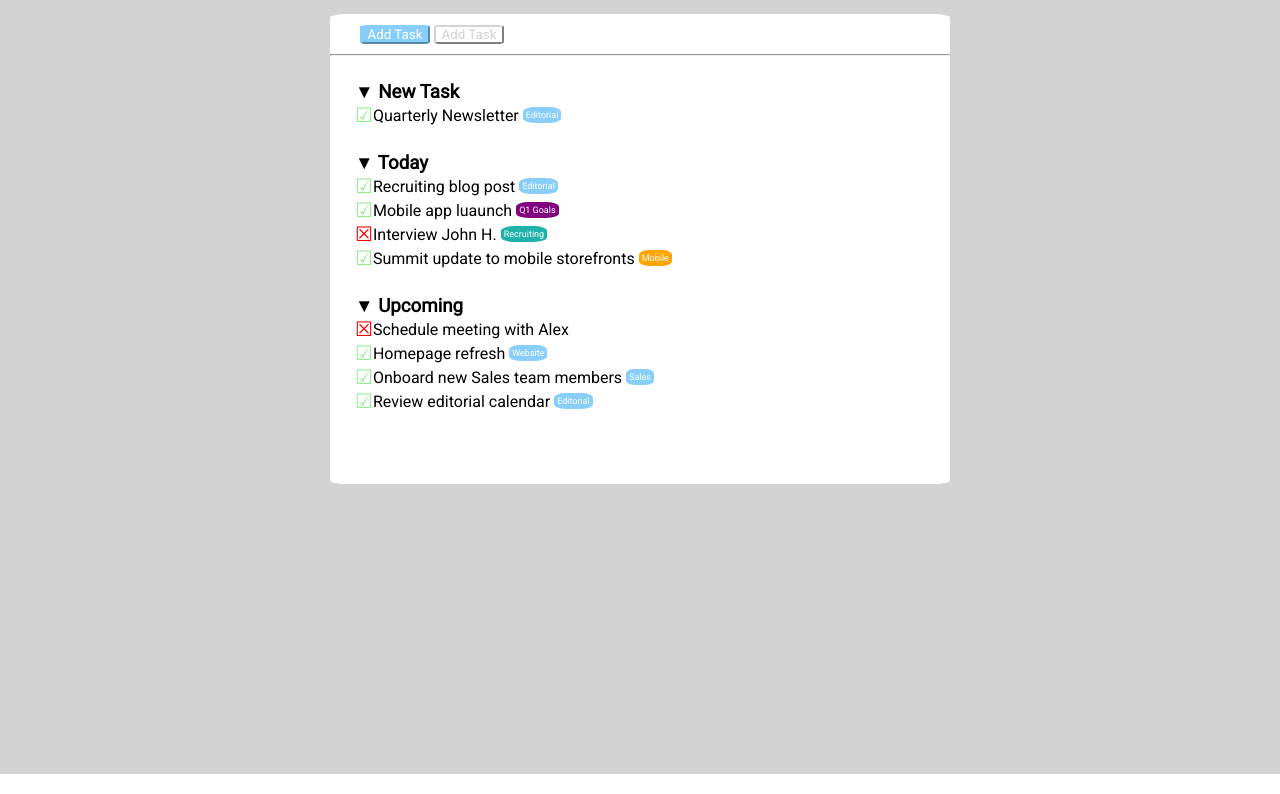
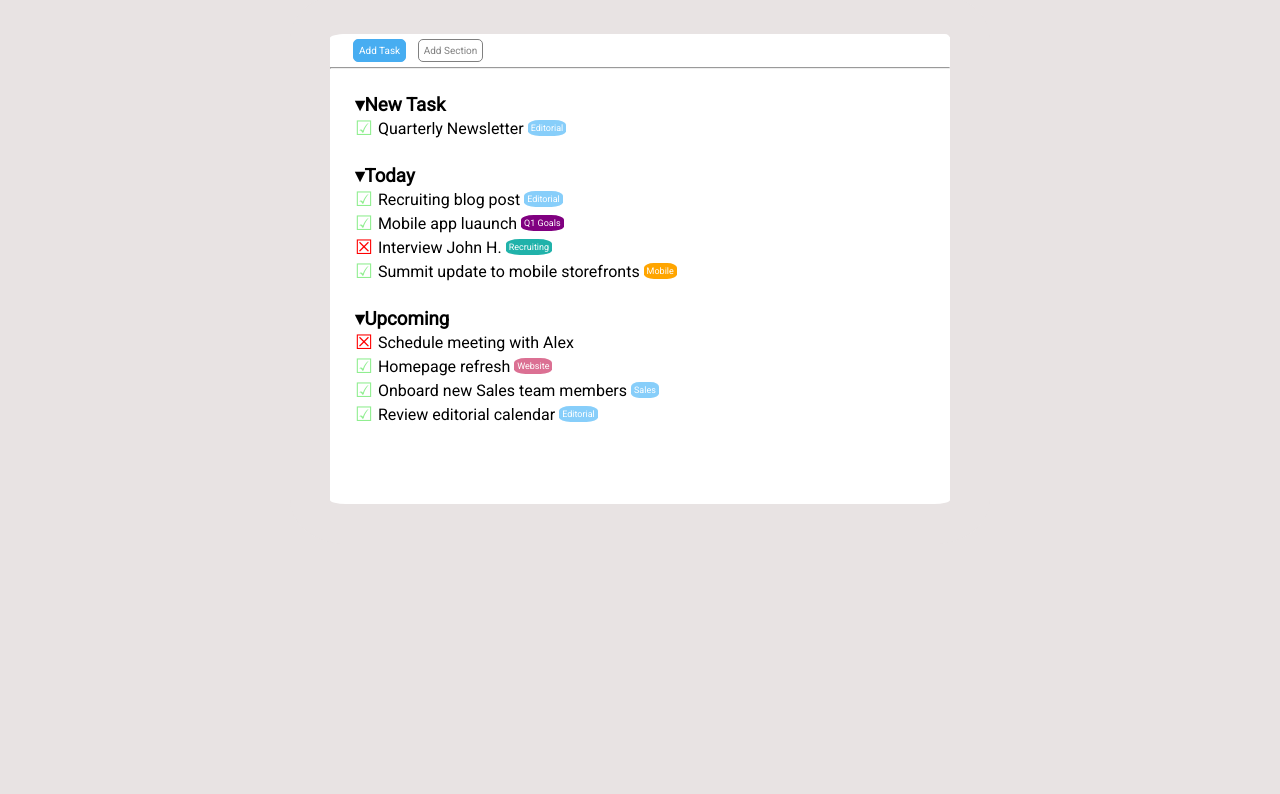
Before and after one commit to moa3337/html-css-toboolist, a plain HTML site: page index.html in a window 1280 px wide. Shown: the part 76-870 px from the top of the page. Drawn offline with Linux system fonts and the light colour scheme.

Commit message:
correzione final commit

```diff
--- a/css/style.css
+++ b/css/style.css
@@ -4,6 +4,10 @@
     box-sizing: border-box;
     vertical-align: middle;
     font-family: 'Roboto', sans-serif;
+}
+
+img{
+    margin: 10px;
 }
 
 h1{
@@ -13,7 +17,7 @@ h1{
 .container{
     width: 100%;
     height: 100vh;
-    background-color: lightgrey;
+    background-color: #e8e3e3;
 }
 
 .box{
@@ -21,30 +25,32 @@ h1{
     height: 550px;
     margin: 0 auto;
     border-radius: 8%;
-    border: 40px solid lightgray;
+    border: 40px solid #e8e3e3;
     background-color: white;
 }
 
-.buttons{
-    margin-top: 10px;
-    margin-left: 30px;
-    margin-bottom: 10px;
+.btn{
+    padding: 5px;
+    background-color: #fff;
+
+    color: #222;
+    border-radius: 5px;
+    cursor: pointer;
+    text-decoration: none;
+    font-size: 10px;
+    margin-left: 9px;
 }
 
-.button1{
-    background-color: lightskyblue;
-    border-radius: 10%;
-	color: white;
-	width: 70px;
-    border-color: lightskyblue;
+.button-primary{
+    color: #fff;
+    border: 1px solid #47adf1;
+    background-color: #47adf1;
 }
 
-.button2{
-    background-color: white;
-    border-radius: 10%;
-	color: lightgray;
-	width: 70px;
-    border-color: lightgray;
+.button-outline{
+    color: grey;
+    background-color: transparent;
+    border: 1px solid currentColor;
 }
 
 .part-1-2-3{
@@ -52,6 +58,11 @@ h1{
     margin-left: 25px;
     margin-top: 25px;
     margin-bottom: 25px;
+}
+
+h3::before{
+    content: "\25BE";
+    cursor: pointer;
 }
 
 .fonte{
@@ -86,6 +97,14 @@ h1{
     padding: 3px;
 }
 
+.fonte-pink{
+    background-color: palevioletred;
+    border-radius: 30%;
+    color: white;
+    font-size: 9px;
+    padding: 3px;
+}
+
 .check{
     color: lightgreen;
     font-size: 20px;
--- a/index.html
+++ b/index.html
@@ -3,6 +3,7 @@
     <head>
         <link href="https://fonts.googleapis.com/css2?family=Roboto:ital,wght@0,400;1,300&display=swap" rel="stylesheet">
         <link rel="stylesheet" href="./css/style.css">
+        <link rel="icon" href="./pictures/logo copia.png" type="image/png">
         <title>
             boolean-toboolist
         </title>
@@ -18,47 +19,51 @@
         </header>
 
         <main>
+            <!--Buttons part-->
             <div class="container">
                 <div class="box">
-                    <div class="buttons">
-                        <input class="button1" type="button" value="Add Task">
-                        <input class="button2" type="button" value="Add Task">
+                    <div class="btn">
+                        <button class="btn button-primary">Add Task</button>
+                        <button class="btn button-outline">Add Section</button>
                     </div>
 
                     <hr>
 
+                    <!--New Task part-->
                     <div class="part-1-2-3">
-                        <h3>&#9660; New Task</h3>
-                        <span class="check">&#9745;</span><span>Quarterly Newsletter</span>
+                        <h3>New Task</h3>
+                        <span class="check">&#9745; </span><span>Quarterly Newsletter</span>
                         <span class="fonte">Editorial</span>
                     </div>
 
+                    <!--Today part-->
                     <div class="part-1-2-3">
-                        <h3>&#9660; Today</h3>
-                        <span class="check">&#9745;</span><span>Recruiting blog post</span>
+                        <h3>Today</h3>
+                        <span class="check">&#9745; </span><span>Recruiting blog post</span>
                         <span class="fonte">Editorial</span>
                         <br>
-                        <span class="check">&#9745;</span><span>Mobile app luaunch</span>
+                        <span class="check">&#9745; </span><span>Mobile app luaunch</span>
                         <span class="fonte-purple">Q1 Goals</span>
                         <br>
-                        <span class="check-x">&#9746;</span><span>Interview John H.</span>
+                        <span class="check-x">&#9746; </span><span>Interview John H.</span>
                         <span class="fonte-green">Recruiting</span>
                         <br>
-                        <span class="check">&#9745;</span><span>Summit update to mobile storefronts</span>
+                        <span class="check">&#9745; </span><span>Summit update to mobile storefronts</span>
                         <span class="fonte-orange">Mobile</span>
                     </div>
 
+                    <!--Upcoming part-->
                     <div class="part-1-2-3">
-                        <h3>&#9660; Upcoming</h3>
-                        <span class="check-x">&#9746;</span><span>Schedule meeting with Alex</span>
+                        <h3>Upcoming</h3>
+                        <span class="check-x">&#9746; </span><span>Schedule meeting with Alex</span>
                         <br>
-                        <span class="check">&#9745;</span><span>Homepage refresh</span>
-                        <span class="fonte">Website</span>
+                        <span class="check">&#9745; </span><span>Homepage refresh</span>
+                        <span class="fonte-pink">Website</span>
                         <br>
-                        <span class="check">&#9745;</span><span>Onboard new Sales team members</span>
+                        <span class="check">&#9745; </span><span>Onboard new Sales team members</span>
                         <span class="fonte">Sales</span>
                         <br>
-                        <span class="check">&#9745;</span><span>Review editorial calendar</span>
+                        <span class="check">&#9745; </span><span>Review editorial calendar</span>
                         <span class="fonte">Editorial</span>
                     </div>
                 </div>
```
